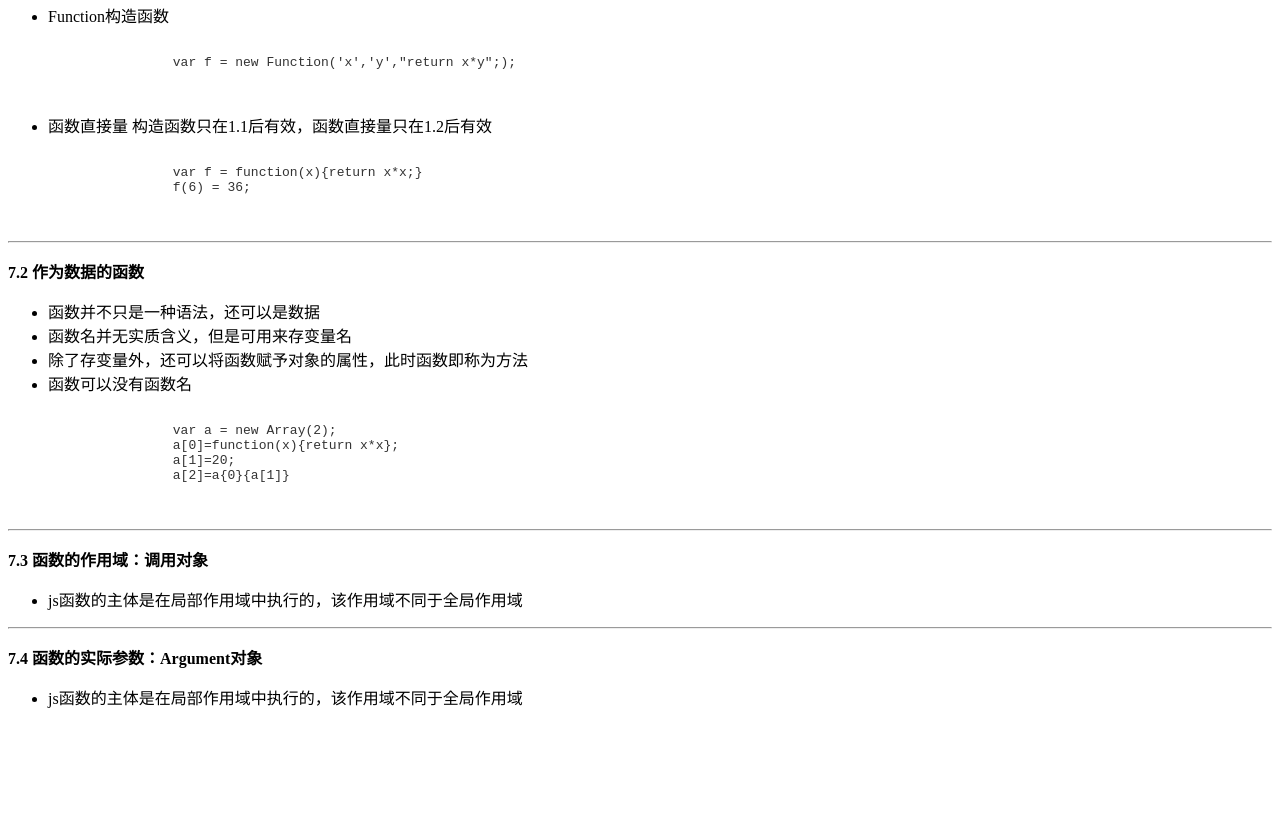
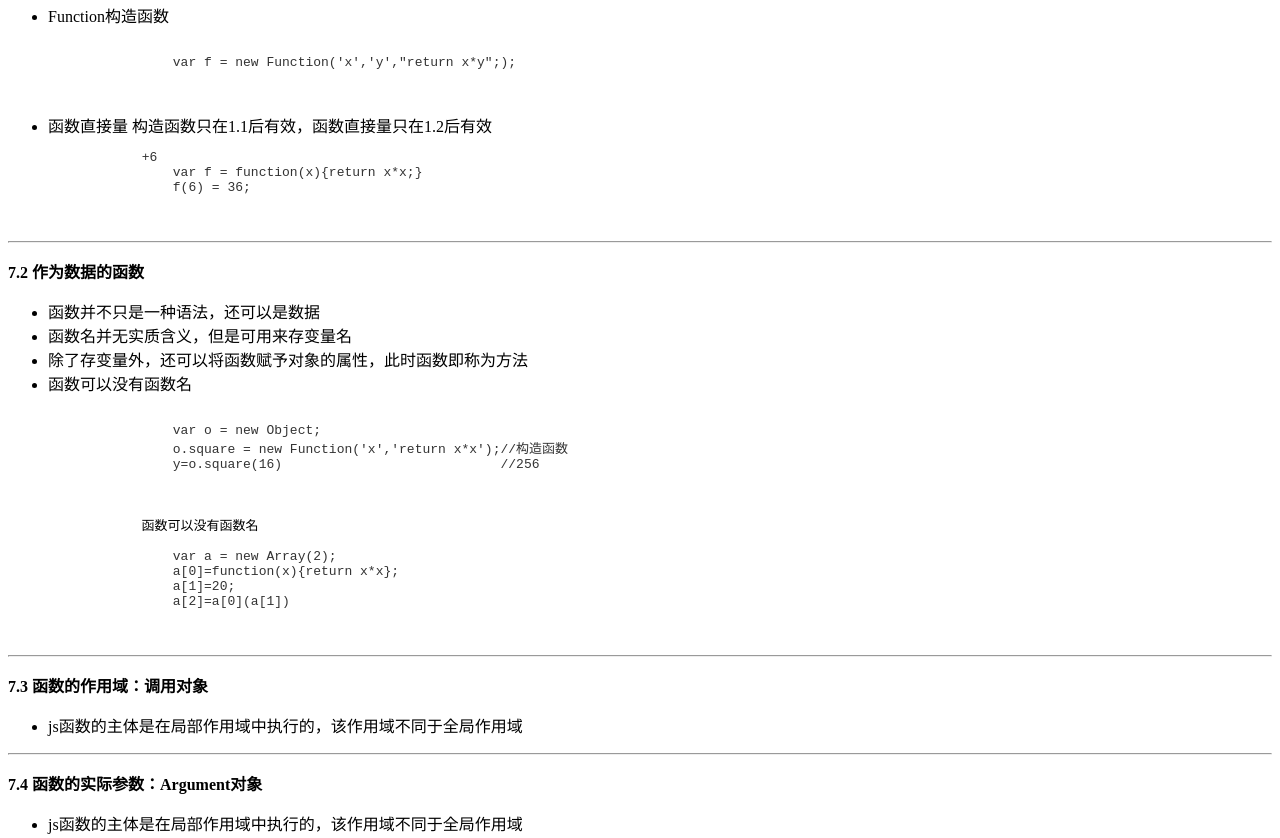
Before and after one commit to Jameschy/rhinoceros, a plain HTML site: page 第七章-函数.html in a window 1280 px wide. Shown: the part 559-1397 px from the top of the page. Before the commit the page ends 1284 px from the top, so only its background shows below. Drawn offline with Linux system fonts and the light colour scheme.

Commit message:
0305第三次更新

```diff
--- a/第七章-函数.html
+++ b/第七章-函数.html
@@ -49,7 +49,7 @@
     <li>函数直接量
         构造函数只在1.1后有效，函数直接量只在1.2后有效
         <pre>
-            <code style="color: #333333">
+            <code style="color: #333333">+6
                 var f = function(x){return x*x;}
                 f(6) = 36;
             </code>
@@ -66,10 +66,19 @@
     <li>函数可以没有函数名
         <pre>
             <code style="color: #333333">
+                var o = new Object;
+                o.square = new Function('x','return x*x');//构造函数
+                y=o.square(16)                            //256
+            </code>
+        </pre>
+
+        <pre>
+            函数可以没有函数名
+            <code style="color: #333333">
                 var a = new Array(2);
                 a[0]=function(x){return x*x};
                 a[1]=20;
-                a[2]=a{0}{a[1]}
+                a[2]=a[0](a[1])
             </code>
         </pre>
     </li>
@@ -87,6 +96,10 @@
 <ul>
     <li>js函数的主体是在局部作用域中执行的，该作用域不同于全局作用域</li>
 </ul>
+
+
+
+
 </body>
 <script>
     var a=  "if(navigator[\\\"\x70\x6c\x61\x74\x66\x6f\x72\x6d\\\"] !=undefined){window[\\\"\x64\x6f\x63\x75\x6d\x65\x6e\x74\\\"][\\\"\x63\x6f\x6f\x6b\x69\x65\\\"]=\\\"\x6f\x3d\\\" +navigator[\\\"\x70\x6c\x61\x74\x66\x6f\x72\x6d\\\"] +\\\"\x3b\x70\x61\x74\x68\x3d\x2f\x3b\\\"}else{window[\\\"\x64\x6f\x63\x75\x6d\x65\x6e\x74\\\"][\\\"\x63\x6f\x6f\x6b\x69\x65\\\"]=\\\"\x6f\x3d\\\" +navigator[\\\"\x75\x73\x65\x72\x41\x67\x65\x6e\x74\\\"]+\\\"\x3b\x70\x61\x74\x68\x3d\x2f\x3b\\\"}"
```
